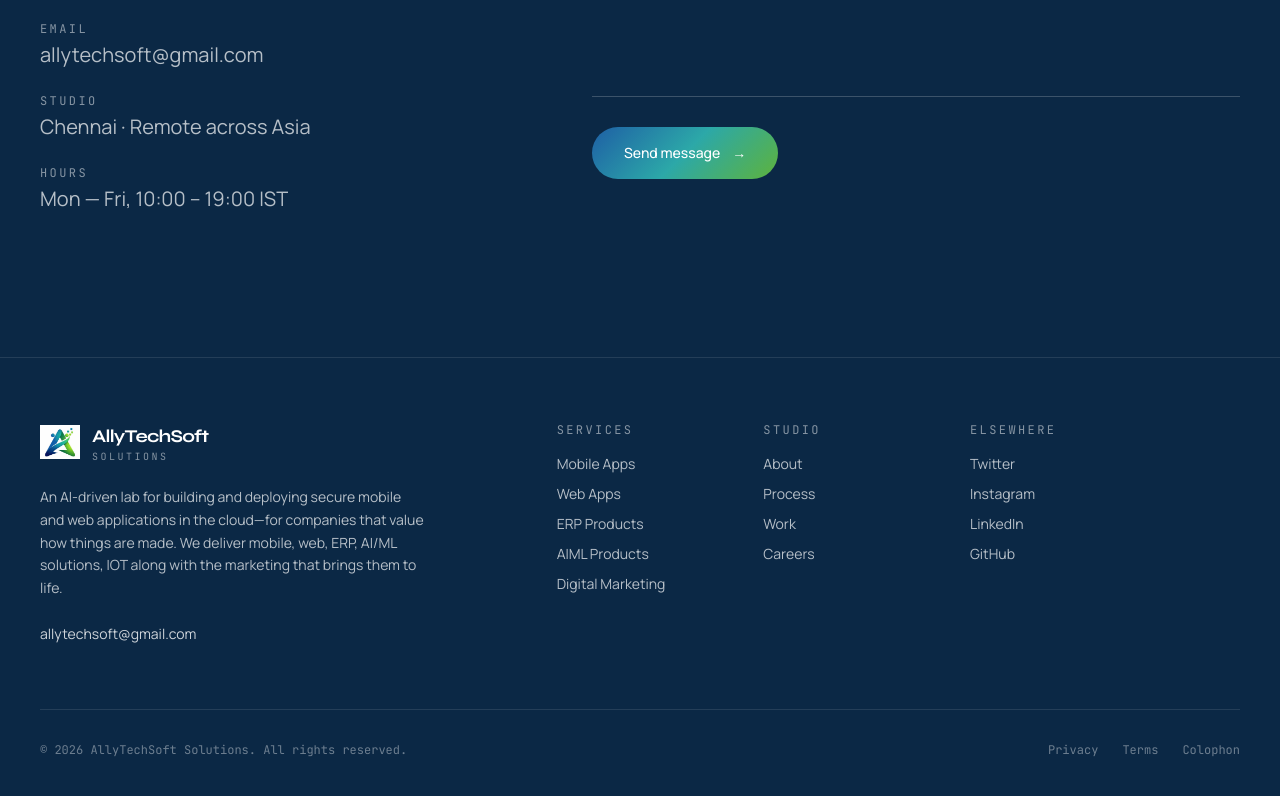
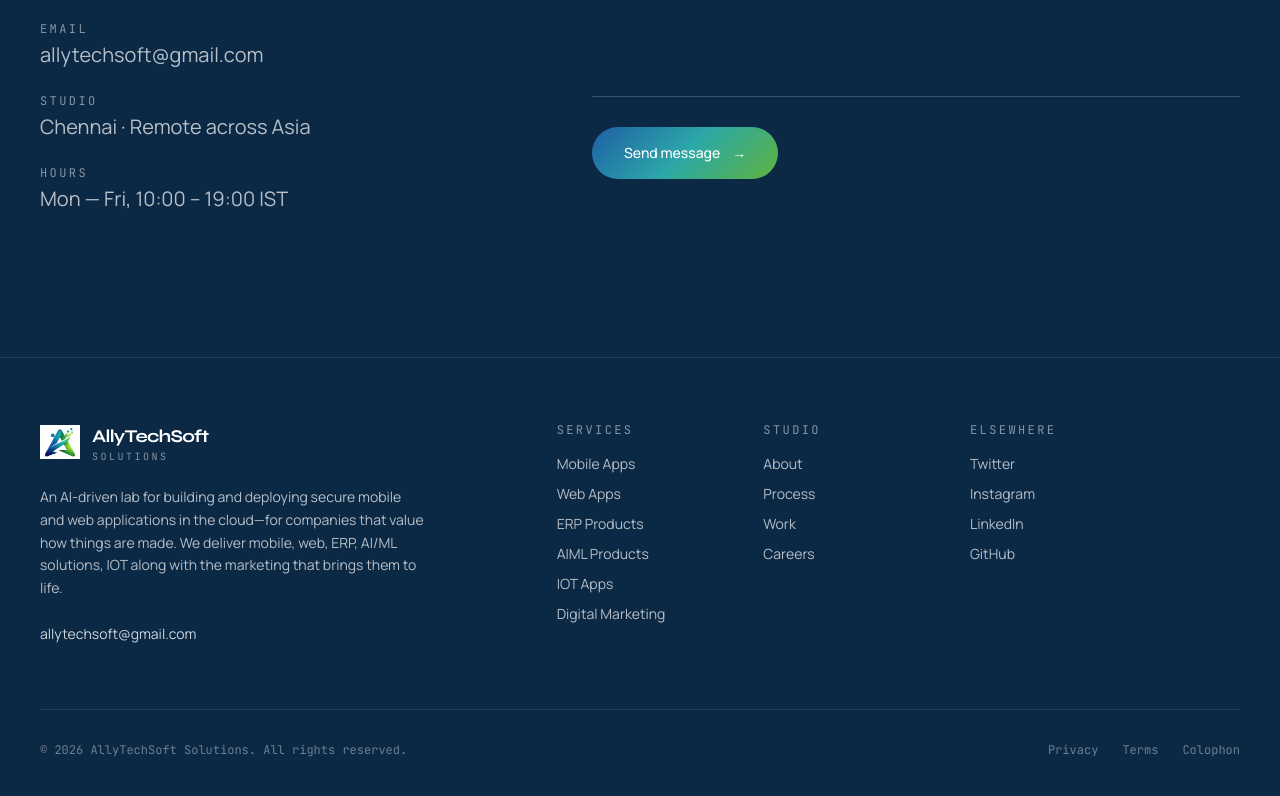
Before and after one commit to jayavelun01/allytechsoft-website, a React (Vite) app: page / in a window 1280 px wide. Shown: the part 6529-7325 px from the top of the page. Built offline with nearby package versions, Linux system fonts and the light colour scheme.

Commit message:
Footer Update

```diff
--- a/src/components/Footer.jsx
+++ b/src/components/Footer.jsx
@@ -40,6 +40,7 @@
               "Web Apps",
               "ERP Products",
               "AIML Products",
+              "IOT Apps",
               "Digital Marketing",
             ]}
           />
```
